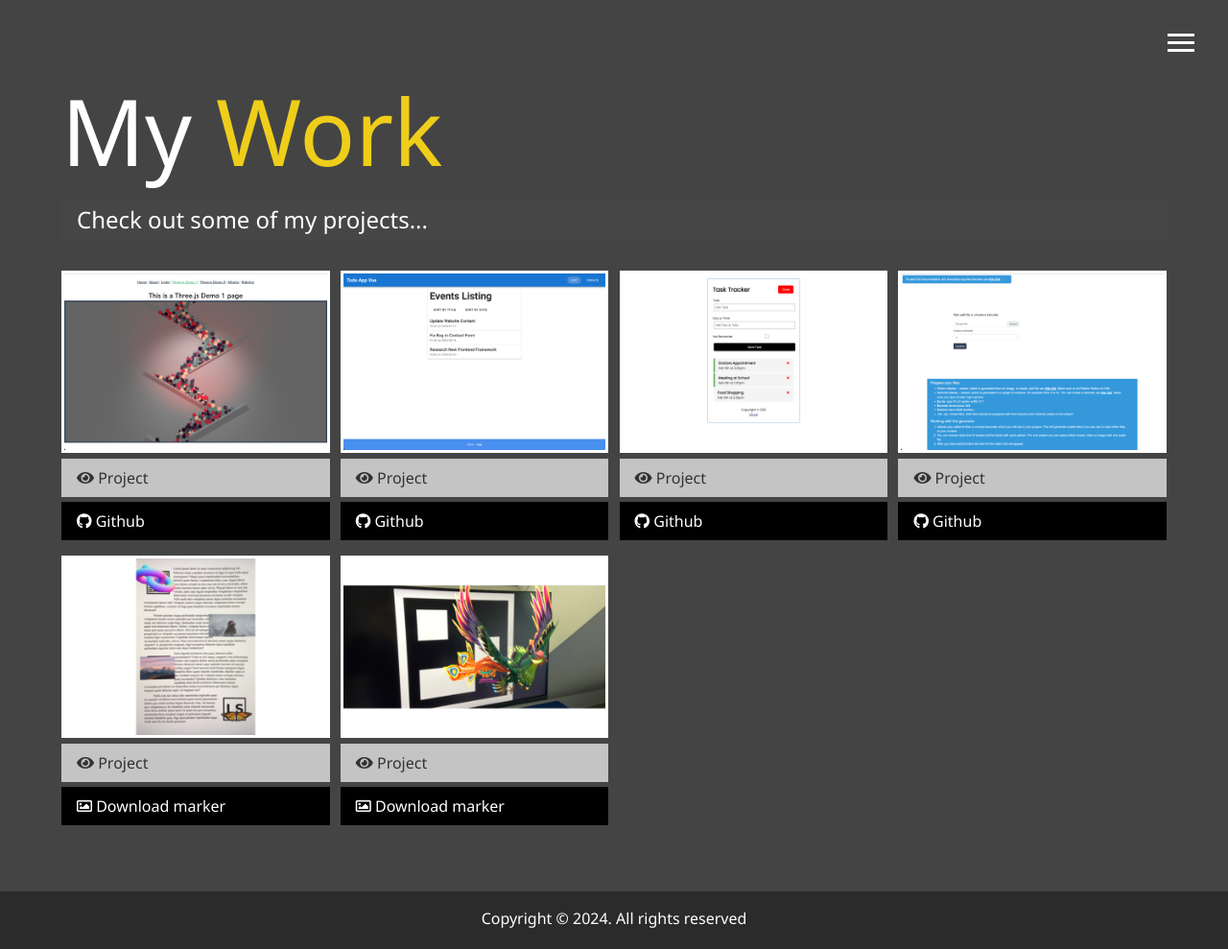
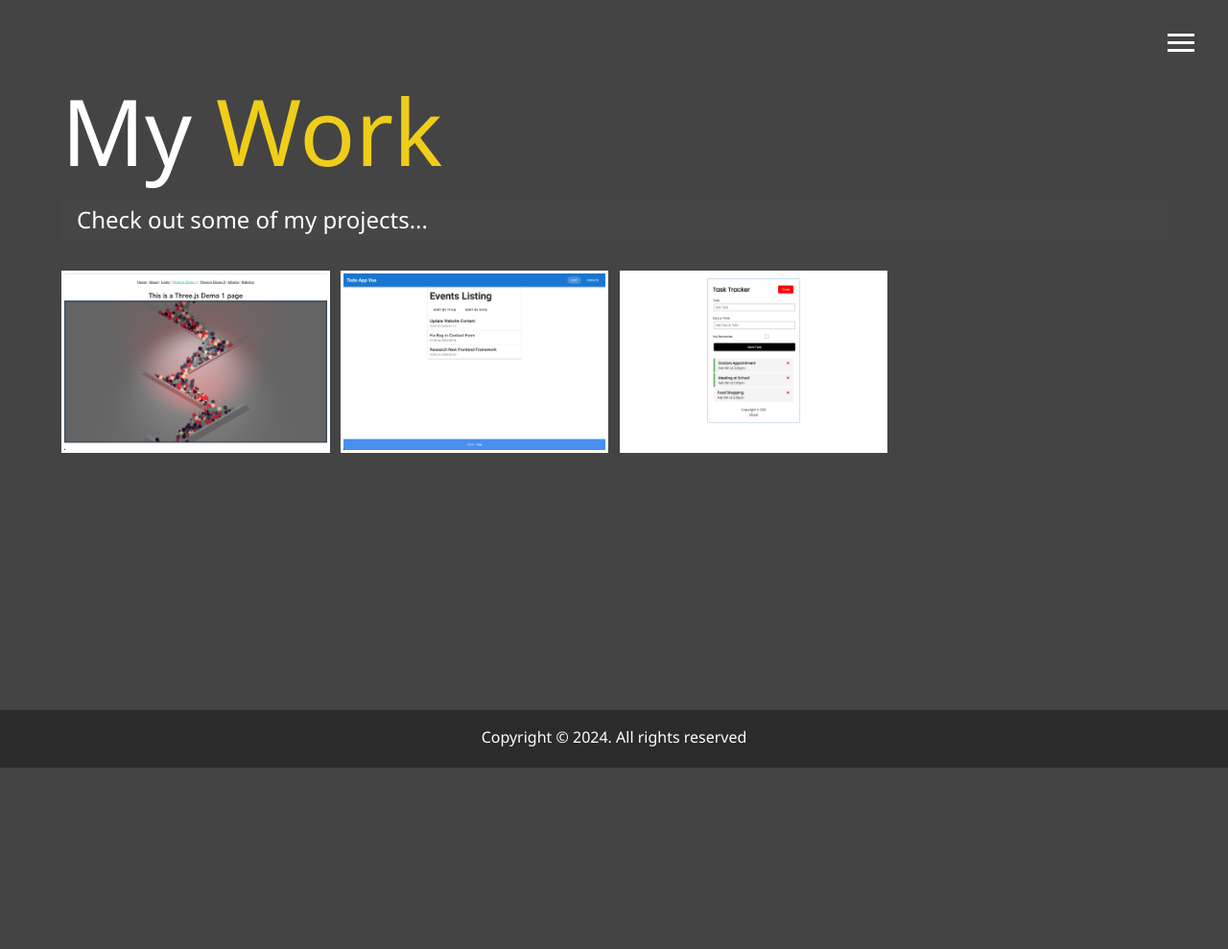
Before and after one commit to saveniukoleh/saveniukoleh.github.io, a website: page dist/work.html in a window 1280 px wide. Shown: the whole page at 96% size. After the commit the page ends 800 px from the top, so only its background shows below. Drawn offline with Linux system fonts and the light colour scheme.

Commit message:
remove contacts, remove old projects

```diff
--- a/dist/work.html
+++ b/dist/work.html
@@ -1,22 +1,30 @@
 <!DOCTYPE html>
 <html lang="en">
-
   <head>
     <!-- Google tag (gtag.js) -->
-  <script async src="https://www.googletagmanager.com/gtag/js?id=G-XJCE54Y81H"></script>
+    <script
+      async
+      src="https://www.googletagmanager.com/gtag/js?id=G-XJCE54Y81H"
+    ></script>
     <script>
       window.dataLayer = window.dataLayer || [];
-    function gtag(){dataLayer.push(arguments);}
-    gtag('js', new Date());
+      function gtag() {
+        dataLayer.push(arguments);
+      }
+      gtag("js", new Date());
 
-    gtag('config', 'G-XJCE54Y81H');
+      gtag("config", "G-XJCE54Y81H");
     </script>
 
     <meta charset="UTF-8" />
     <meta name="viewport" content="width=device-width, initial-scale=1.0" />
     <meta http-equiv="X-UA-Compatible" content="ie=edge" />
-  <link rel="stylesheet" href="https://use.fontawesome.com/releases/v5.2.0/css/all.css"
-    integrity="sha384-hWVjflwFxL6sNzntih27bfxkr27PmbbK/iSvJ+a4+0owXq79v+lsFkW54bOGbiDQ" crossorigin="anonymous" />
+    <link
+      rel="stylesheet"
+      href="https://use.fontawesome.com/releases/v5.2.0/css/all.css"
+      integrity="sha384-hWVjflwFxL6sNzntih27bfxkr27PmbbK/iSvJ+a4+0owXq79v+lsFkW54bOGbiDQ"
+      crossorigin="anonymous"
+    />
 
     <link rel="stylesheet" href="css/main.css" />
     <link rel="shortcut icon" href="./img/favicon.ico" />
@@ -45,9 +53,6 @@
           <li class="nav-item current">
             <a href="work.html" class="nav-link"> My Work </a>
           </li>
-        <li class="nav-item">
-          <a href="contact.html" class="nav-link"> How To Reach Me </a>
-        </li>
         </ul>
       </nav>
     </header>
@@ -63,66 +68,21 @@
           <a href="https://www.saveniukoleh.com/WebXR-Builder/" target="_blank">
             <img src="img/projects/project6.png" alt="Project" />
           </a>
-        <a href="https://www.saveniukoleh.com/WebXR-Builder/" class="btn-light" target="_blank">
-          <i class="fas fa-eye"></i> Project
-        </a>
-        <a href="https://github.com/saveniukoleh/WebXR-Builder" class="btn-dark" target="_blank">
-          <i class="fab fa-github"></i> Github
+        </div>
+        <div class="item">
+          <a
+            href="https://www.saveniukoleh.com/todo-webapp-vue/"
+            target="_blank"
+          >
+            <img src="img/projects/project5.png" alt="Project" />
           </a>
         </div>
         <div class="item">
-        <a href="https://www.saveniukoleh.com/todo-webapp-vue/" target="_blank">
-          <img src="img/projects/project5.png" alt="Project" />
-        </a>
-        <a href="https://www.saveniukoleh.com/todo-webapp-vue/" class="btn-light" target="_blank">
-          <i class="fas fa-eye"></i> Project
-        </a>
-        <a href="https://github.com/saveniukoleh/todo-webapp-vue" class="btn-dark" target="_blank">
-          <i class="fab fa-github"></i> Github
-        </a>
-      </div>
-      <div class="item">
-        <a href="https://www.saveniukoleh.com/react-task-tracker/" target="_blank">
+          <a
+            href="https://www.saveniukoleh.com/react-task-tracker/"
+            target="_blank"
+          >
             <img src="img/projects/project4.png" alt="Project" />
-        </a>
-        <a href="https://www.saveniukoleh.com/react-task-tracker/" class="btn-light" target="_blank">
-          <i class="fas fa-eye"></i> Project
-        </a>
-        <a href="https://github.com/saveniukoleh/react-task-tracker" class="btn-dark" target="_blank">
-          <i class="fab fa-github"></i> Github
-        </a>
-      </div>
-      <div class="item">
-        <a href="https://www.saveniukoleh.com/ar-scene-generator/" target="_blank">
-          <img src="img/projects/project3.png" alt="Project" />
-        </a>
-        <a href="https://www.saveniukoleh.com/ar-scene-generator/" class="btn-light" target="_blank">
-          <i class="fas fa-eye"></i> Project
-        </a>
-        <a href="https://github.com/saveniukoleh/ar-scene-generator" class="btn-dark" target="_blank">
-          <i class="fab fa-github"></i> Github
-        </a>
-      </div>
-      <div class="item">
-        <a href="https://www.saveniukoleh.com/ar-page/" target="_blank">
-          <img src="img/projects/project2.png" alt="Project" />
-        </a>
-        <a href="https://www.saveniukoleh.com/ar-page/" class="btn-light" target="_blank">
-          <i class="fas fa-eye"></i> Project
-        </a>
-        <a href="https://github.com/saveniukoleh/ar-page/raw/main/AR-page.pdf" class="btn-dark" target="_blank">
-          <i class="far fa-image"></i> Download marker
-        </a>
-      </div>
-      <div class="item">
-        <a href="https://www.saveniukoleh.com/phoenix/" target="_blank">
-          <img src="img/projects/project1.png" alt="Project" />
-        </a>
-        <a href="https://www.saveniukoleh.com/phoenix/" class="btn-light" target="_blank">
-          <i class="fas fa-eye"></i> Project
-        </a>
-        <a href="./img/phoenix-marker.png" download="./img/phoenix-marker.png" class="btn-dark" target="_blank">
-          <i class="far fa-image"></i> Download marker
           </a>
         </div>
       </div>
@@ -132,5 +92,4 @@
 
     <script src="js/main.js"></script>
   </body>
-
 </html>
```
Also changed, not shown: dist/about.html (+0 -16 lines), dist/contact.html (deleted, +0 -74 lines), dist/index.html (+18 -25 lines). Lines whose indentation alone changed are shown as unchanged.
